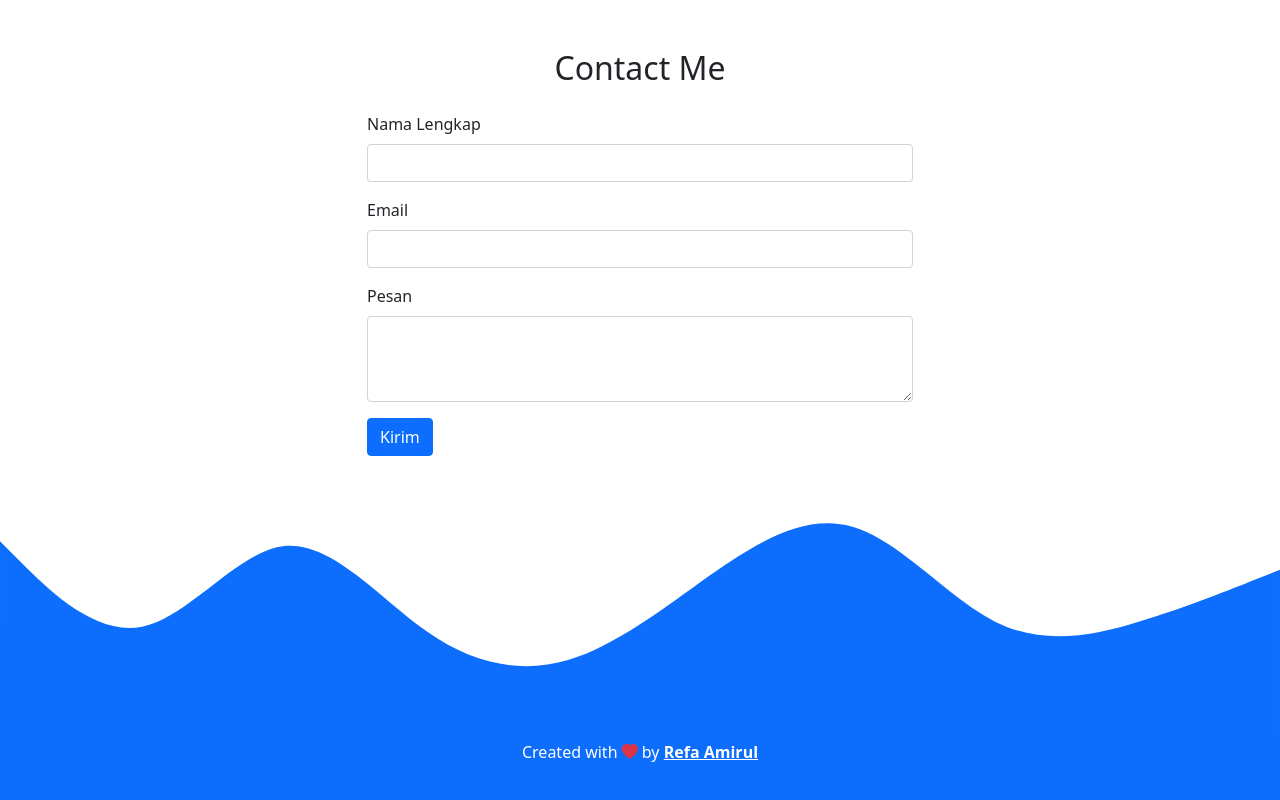
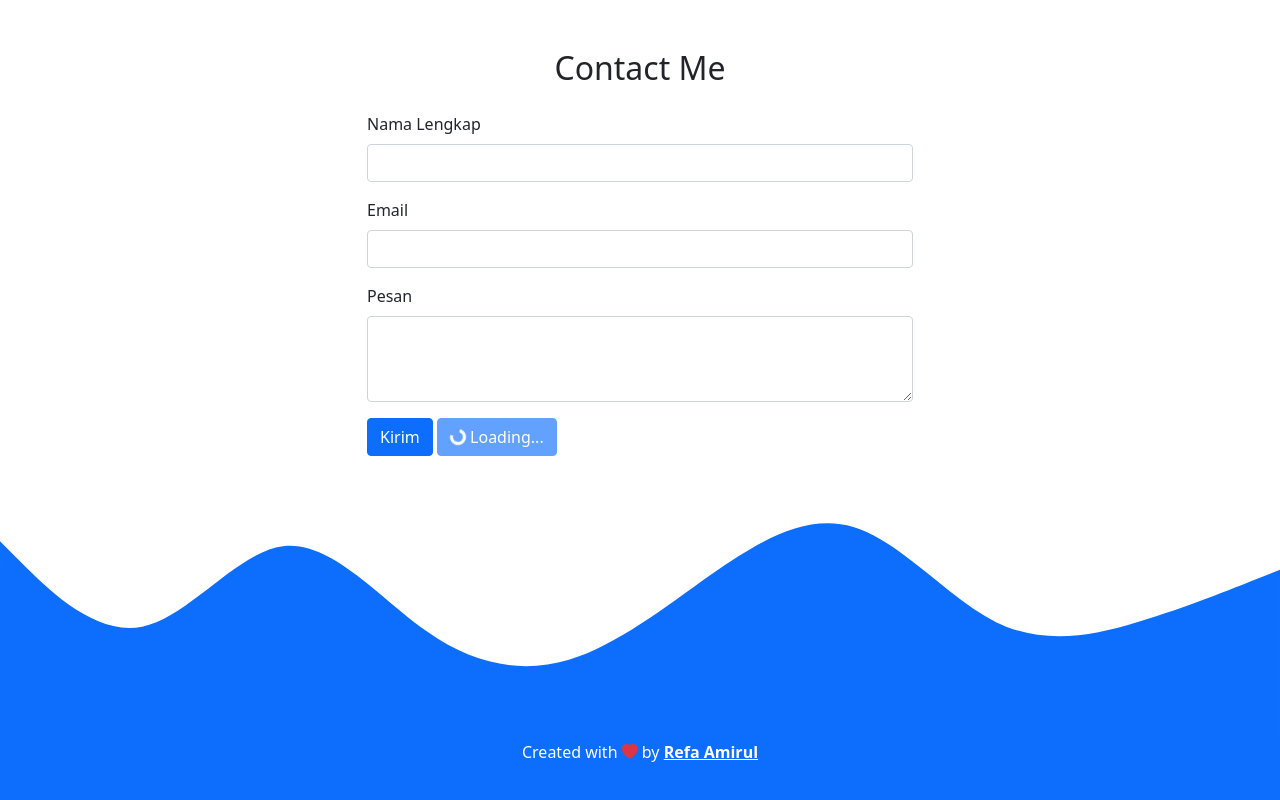
Before and after one commit to refaamirul/Portofolio, a plain HTML site: page index.html in a window 1280 px wide. Shown: the part 3001-3801 px from the top of the page. Drawn offline with nearby package versions, Linux system fonts and the light colour scheme.

Commit message:
tambahkan spinners

```diff
--- a/index.html
+++ b/index.html
@@ -180,6 +180,10 @@
                 <textarea class="form-control" id="pesan" rows="3" name="pesan"></textarea>
               </div>
               <button type="submit" class="btn btn-primary">Kirim</button>
+              <button class="btn btn-primary" type="button" disabled>
+                <span class="spinner-border spinner-border-sm" role="status" aria-hidden="true"></span>
+                Loading...
+              </button>
             </form>
           </div>
         </div>
```
